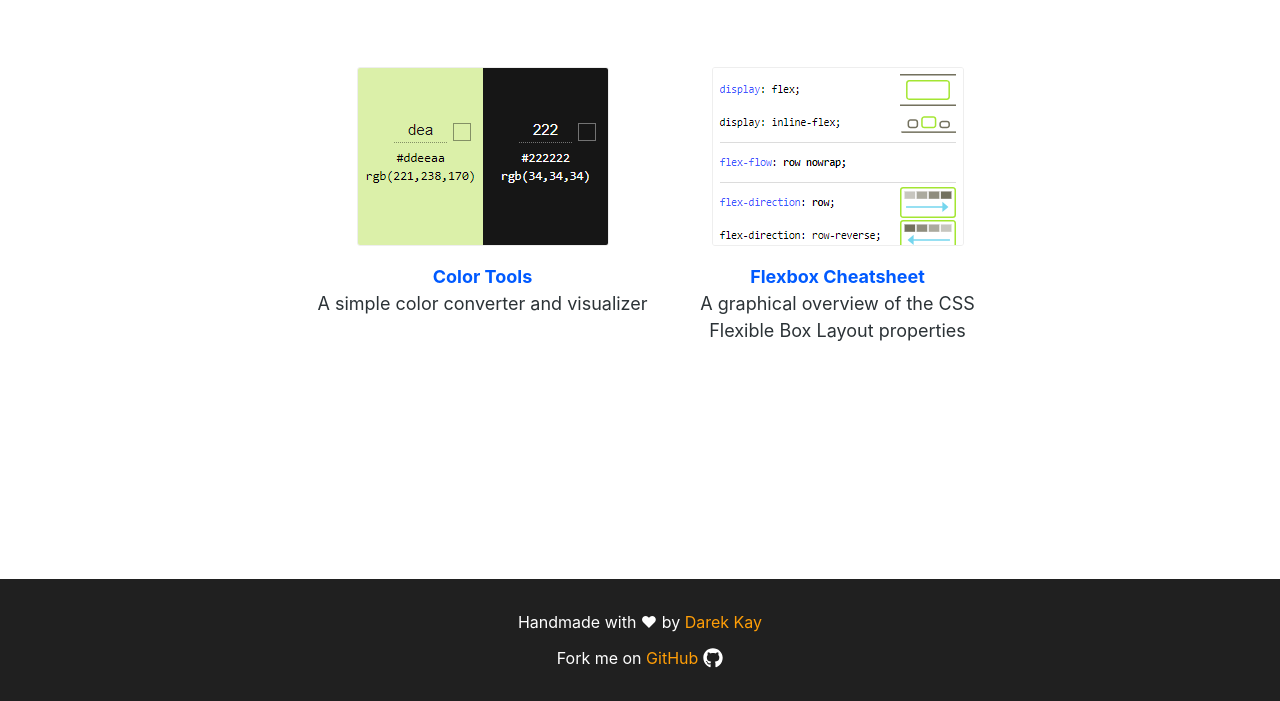
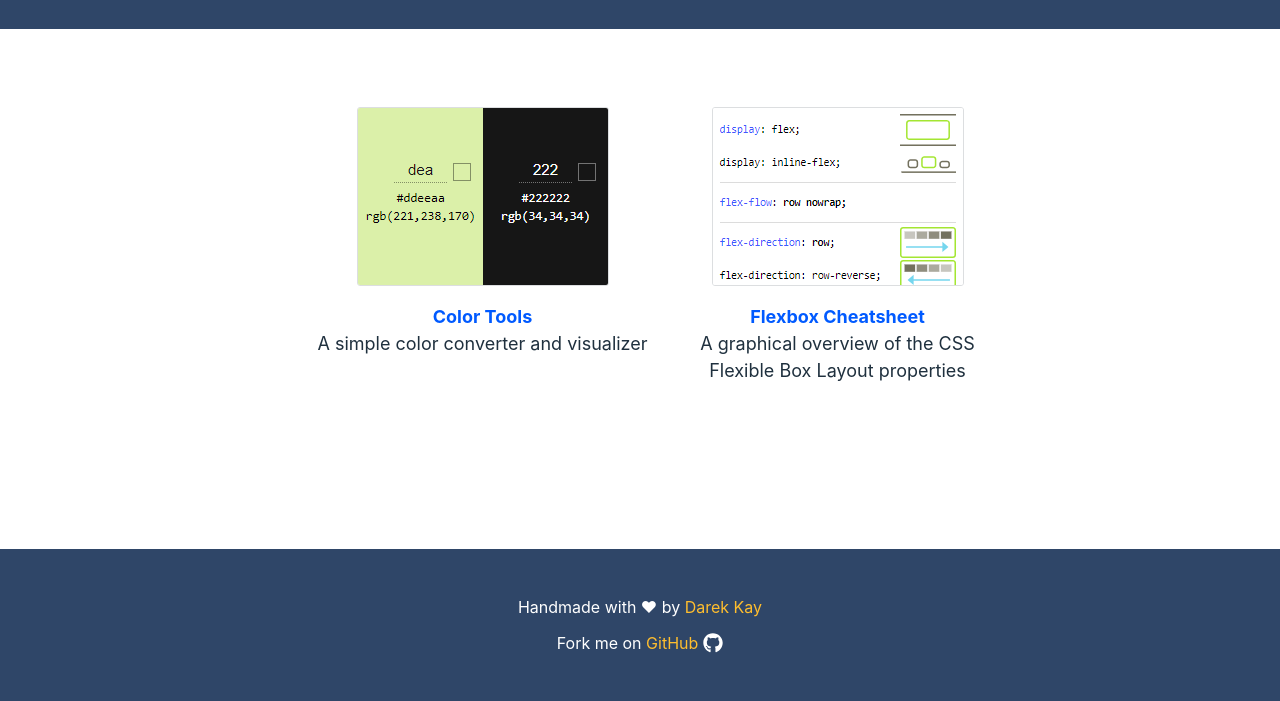
Before and after one commit to darekkay/dev-tools, a website: page src/index.html in a window 1280 px wide. Shown: the part 99-800 px from the top of the page. Drawn offline with Linux system fonts and the light colour scheme.

Commit message:
Update base styles

```diff
--- a/src/assets/css/base.min.css
+++ b/src/assets/css/base.min.css
@@ -1 +1 @@
-html{font-size:62.5%;box-sizing:border-box;background-repeat:no-repeat}*,::after,::before{box-sizing:inherit;background-repeat:inherit}body{font-family:-apple-system,BlinkMacSystemFont,"Segoe UI",Roboto,"Noto Sans","Helvetica Neue",Arial,sans-serif;font-size:1.8rem;line-height:1.5;margin:0;color:#2b3236}a{text-decoration:none}a:hover{text-decoration:underline}a,a:hover,a:visited{color:#005aff}h1,h2,h3,h4,h5,h6{font-weight:600}h1,h2{padding-bottom:.3rem;border-bottom:1px solid #eaecef;margin-bottom:2rem}h1{font-size:3.2rem}h2{font-size:2.4rem;margin-top:4rem}h3{font-size:2rem}hr{border:none;border-top:1px solid #ccc}code,pre{font-family:SFMono-Regular,Menlo,Monaco,Consolas,"Liberation Mono","Courier New",monospace;font-size:1.7rem}pre{overflow:auto;padding:1.5rem;background-color:#f6f8fa;border-radius:3px}pre.shell:before{content:"$ "}code{padding:.2rem .4rem;white-space:pre;word-break:break-word;background-color:#f9f2f4;color:#c7254e}table{border-collapse:collapse}
+html{font-size:62.5%;box-sizing:border-box;background-repeat:no-repeat}*,::after,::before{box-sizing:inherit;background-repeat:inherit}body{font-family:-apple-system,BlinkMacSystemFont,"Segoe UI",Roboto,"Noto Sans","Helvetica Neue",Arial,sans-serif;font-size:1.8rem;line-height:1.5;margin:0;color:#1f303e}a{text-decoration:none}a:hover{text-decoration:underline}a,a:hover,a:visited{color:#005aff}h1,h2,h3,h4,h5,h6{font-weight:600}h1,h2{padding-bottom:.3rem;border-bottom:1px solid #dcdee0;margin-bottom:2rem}h1{font-size:3.2rem}h2{font-size:2.4rem;margin-top:4rem}h3{font-size:2rem}hr{border:none;border-top:1px solid #dcdee0}code,pre{font-family:SFMono-Regular,Menlo,Monaco,Consolas,"Liberation Mono","Courier New",monospace;font-size:1.7rem}pre{overflow:auto;padding:1.5rem;background-color:#f5f6f7;border-radius:3px}pre.shell:before{content:"$ "}code{padding:.2rem .4rem;white-space:pre;word-break:break-word;background-color:#f5f6f7;color:#b21d38}table{border-collapse:collapse}
--- a/src/index.html
+++ b/src/index.html
@@ -20,7 +20,7 @@
       flex: 1 0 auto;
       width: 100%;
       max-width: 800px;
-      margin: 4rem auto;
+      margin: 5rem auto;
       padding: 0 2.5rem;
     }
 
@@ -31,18 +31,18 @@
       justify-content: center;
       align-items: center;
       text-align: center;
-      padding: 2.5rem 1rem;
+      padding: 4rem 1rem;
     }
 
     .inverted {
-      background: #202020;
+      background: #2f4668;
       color: #fff;
     }
 
     .inverted a,
     .inverted a:hover,
     .inverted a:visited {
-      color: #ff9e07;
+      color: #ffbe2e;
     }
 
     h1 {
@@ -96,7 +96,7 @@
     }
 
     .project img {
-      border: 1px solid #eee;
+      border: 1px solid #dcdee0;
       border-radius: 3px;
       margin-bottom: 1rem;
       max-width: 100%;
```
